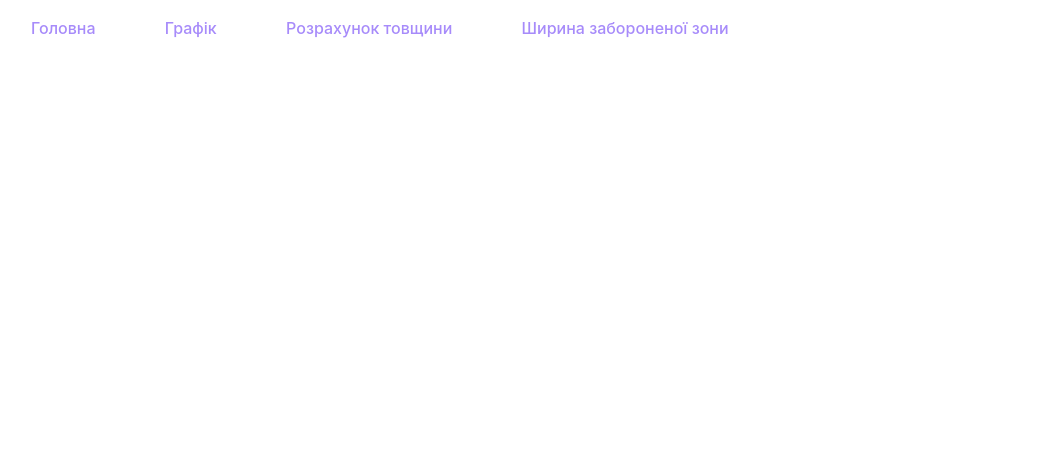
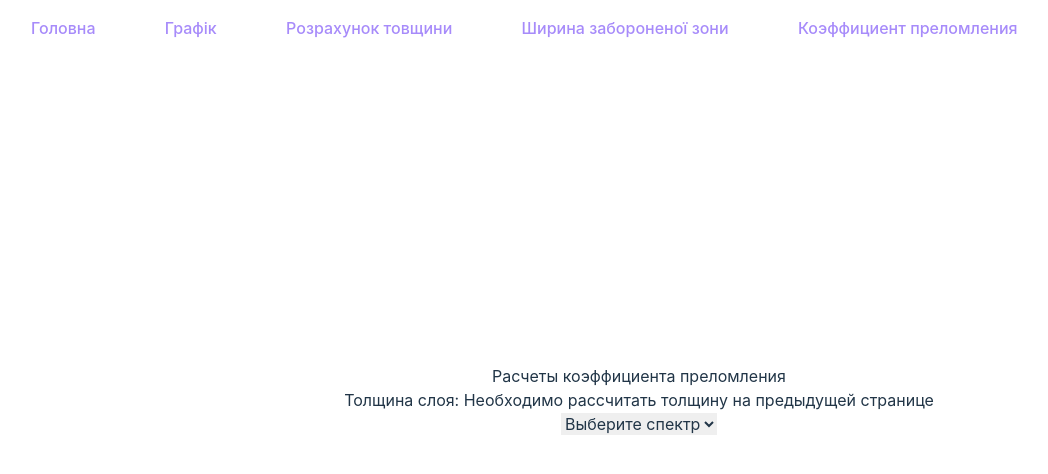
Before and after one commit to Mooncheetos/Developrotfil, a React (Vite) app: page /refractive-index in a window 1280 px wide. Shown: the top 474 px of the page, without its empty margins (1-1049 px from the left). Built offline with nearby package versions, Linux system fonts and the light colour scheme; what chartjs-plugin-zoom would draw is missing.

Commit message:
add RefrIndCalc
1ver

```diff
--- a/src/App.jsx
+++ b/src/App.jsx
@@ -7,6 +7,7 @@ import Chart from './components/Chart';
 import Header from './components/Header';
 import ThicknessCalculation from './components/ThicknessCalculation'; // Добавляем компонент для третьей страницы
 import BandGapCalculation from './components/BandGapCalculation';
+import RefractiveIndexCalculation from './components/RefractiveIndexCalculation';
 import { AppProvider } from './AppContext';
 import '../src/styles/SpectrumSelector.css';
 import './App.css';
@@ -74,8 +75,12 @@ function App() {
             />
             <Route
               path="/bandgap"
-              element={<BandGapCalculation spectra={spectra} />} // Добавлена четвертая страница
+              element={<BandGapCalculation spectra={spectra} />}
             />
+            <Route
+    path="/refractive-index"
+    element={<RefractiveIndexCalculation spectra={spectra} />}
+  />
         </Routes>
       </div>
       </Router>
--- a/src/AppContext.jsx
+++ b/src/AppContext.jsx
@@ -5,11 +5,12 @@ import PropTypes from 'prop-types';
 export const AppContext = createContext();
 
 export const AppProvider = ({ children }) => {
-  const [thickness, setThickness] = useState(null); // Толщина слоя
-  const [selectedSpectrum, setSelectedSpectrum] = useState(null); // Выбранный спектр
+  const [thickness, setThickness] = useState(null);
+  const [selectedSpectrum, setSelectedSpectrum] = useState(null);
+  const [refractiveIndex, setRefractiveIndex] = useState(null); // Новый коэффициент преломления
 
   return (
-    <AppContext.Provider value={{ thickness, setThickness, selectedSpectrum, setSelectedSpectrum }}>
+    <AppContext.Provider value={{ thickness, setThickness, selectedSpectrum, setSelectedSpectrum, refractiveIndex, setRefractiveIndex }}>
       {children}
     </AppContext.Provider>
   );
--- a/src/components/Header.jsx
+++ b/src/components/Header.jsx
@@ -11,7 +11,9 @@ function Header() {
         <span className="nav-divider">|</span>
         <Link to="/thickness" className="nav-link">Розрахунок товщини</Link>
         <span className="nav-divider">|</span>
-        <Link to="/bandgap" className="nav-link">Ширина забороненої зони</Link> {/* Новая кнопка для 4й страницы */}
+        <Link to="/bandgap" className="nav-link">Ширина забороненої зони</Link>
+        <span className="nav-divider">|</span>
+        <Link to="/refractive-index" className="nav-link">Коэффициент преломления</Link>
       </nav>
     </header>
   );
--- /dev/null
+++ b/src/components/RefractiveIndexCalculation.jsx
@@ -0,0 +1,60 @@
+// src/components/RefractiveIndexCalculation.jsx
+import { useState, useContext } from 'react';
+import PropTypes from 'prop-types';
+import { AppContext } from '../AppContext';
+
+function RefractiveIndexCalculation({ spectra }) {
+  const { thickness, setRefractiveIndex } = useContext(AppContext);
+  const [selectedSpectrum, setSelectedSpectrum] = useState(null);
+  const [refractiveIndex, setLocalRefractiveIndex] = useState(null);
+
+  const calculateRefractiveIndex = (spectrumData) => {
+    if (!thickness || !spectrumData) return;
+
+    // Пример расчета коэффициента преломления на основе длины волны
+    const refractiveIndexData = spectrumData.map((data) => {
+      // Здесь используем формулу или подход для расчета коэффициента преломления
+      const wavelength = data.wavelength;
+      const index = 1 + (wavelength / thickness); // Пример формулы, замените на нужную
+
+      return { wavelength, index };
+    });
+
+    // Пример: берем среднее значение коэффициента преломления
+    const avgRefractiveIndex = refractiveIndexData.reduce((acc, item) => acc + item.index, 0) / refractiveIndexData.length;
+    setLocalRefractiveIndex(avgRefractiveIndex);
+    setRefractiveIndex(avgRefractiveIndex);
+  };
+
+  const handleSpectrumSelect = (spectrum) => {
+    setSelectedSpectrum(spectrum);
+    calculateRefractiveIndex(spectrum.data);
+  };
+
+  return (
+    <div className="refractive-index-calculation">
+      <h2>Расчеты коэффициента преломления</h2>
+      <p>Толщина слоя: {thickness ? `${thickness.toFixed(2)} нм` : "Необходимо рассчитать толщину на предыдущей странице"}</p>
+
+      <select onChange={(e) => handleSpectrumSelect(spectra.find(s => s.name === e.target.value))}>
+        <option value="">Выберите спектр</option>
+        {spectra.map((spectrum, index) => (
+          <option key={index} value={spectrum.name}>{spectrum.name}</option>
+        ))}
+      </select>
+
+      {refractiveIndex !== null && (
+        <>
+          <h3>Коэффициент преломления</h3>
+          <p>Среднее значение: {refractiveIndex.toFixed(2)}</p>
+        </>
+      )}
+    </div>
+  );
+}
+
+RefractiveIndexCalculation.propTypes = {
+  spectra: PropTypes.array.isRequired,
+};
+
+export default RefractiveIndexCalculation;
```
